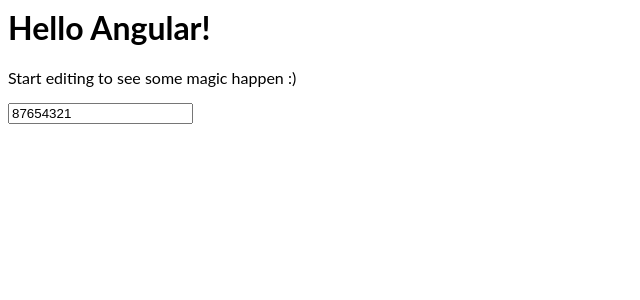
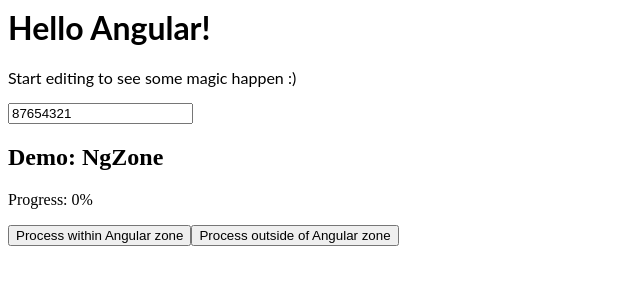
Before and after one commit to m-varadhan/Angular-Playgroud, an Angular app: page / in a window 1280 px wide. Shown: the top 300 px of the page, without its empty margins (0-640 px from the left). Built offline with nearby package versions, Linux system fonts and the light colour scheme.

Commit message:
ng-zone-demo

```diff
--- a/src/app/app.component.html
+++ b/src/app/app.component.html
@@ -4,4 +4,5 @@
 </p>
   <form [formGroup]="form">
   <input id="username" name="username" class="form-control" formControlName="username"/>
+  <ng-zone-demo></ng-zone-demo>
   </form>
--- a/src/app/app.module.ts
+++ b/src/app/app.module.ts
@@ -4,10 +4,11 @@
 
 import { AppComponent } from './app.component';
 import { HelloComponent } from './hello.component';
+import { NgZoneDemoComponent } from './ng-zone-demo/ng-zone-demo.component';
 
 @NgModule({
   imports:      [ BrowserModule, FormsModule, ReactiveFormsModule ],
-  declarations: [ AppComponent, HelloComponent ],
+  declarations: [ AppComponent, HelloComponent, NgZoneDemoComponent ],
   bootstrap:    [ AppComponent ]
 })
 export class AppModule { }
--- /dev/null
+++ b/src/app/ng-zone-demo/ng-zone-demo.component.ts
@@ -0,0 +1,55 @@
+import {Component, NgZone} from '@angular/core';
+import {NgIf} from '@angular/common';
+
+@Component({
+  selector: 'ng-zone-demo',
+  template: `
+    <h2>Demo: NgZone</h2>
+
+    <p>Progress: {{progress}}%</p>
+    <p *ngIf="progress >= 100">Done processing {{label}} of Angular zone!</p>
+
+    <button (click)="processWithinAngularZone()">Process within Angular zone</button>
+    <button (click)="processOutsideOfAngularZone()">Process outside of Angular zone</button>
+  `,
+})
+export class NgZoneDemoComponent {
+
+  progress: number = 0;
+  label: string;
+
+  constructor(private _ngZone: NgZone) {}
+
+  // Loop inside the Angular zone
+  // so the UI DOES refresh after each setTimeout cycle
+  processWithinAngularZone() {
+    this.label = 'inside';
+    this.progress = 0;
+    this._increaseProgress(() => console.log('Inside Done!'));
+  }
+
+  // Loop outside of the Angular zone
+  // so the UI DOES NOT refresh after each setTimeout cycle
+  processOutsideOfAngularZone() {
+    this.label = 'outside';
+    this.progress = 0;
+    this._ngZone.runOutsideAngular(() => {
+      this._increaseProgress(() => {
+        // reenter the Angular zone and display done
+        this._ngZone.run(() => { console.log('Outside Done!'); });
+      });
+    });
+  }
+
+  _increaseProgress(doneCallback: () => void) {
+    this.progress += 1;
+    console.log(`Current progress: ${this.progress}%`);
+
+    if (this.progress < 100) {
+      window.setTimeout(() => this._increaseProgress(doneCallback), 10);
+    } else {
+      doneCallback();
+    }
+  }
+
+}
```
Also changed, not shown: src/app/ng-zone-demo/ng-zone-demo.component.css (added), 1 other file (tests, documents, lock files or other folders).
